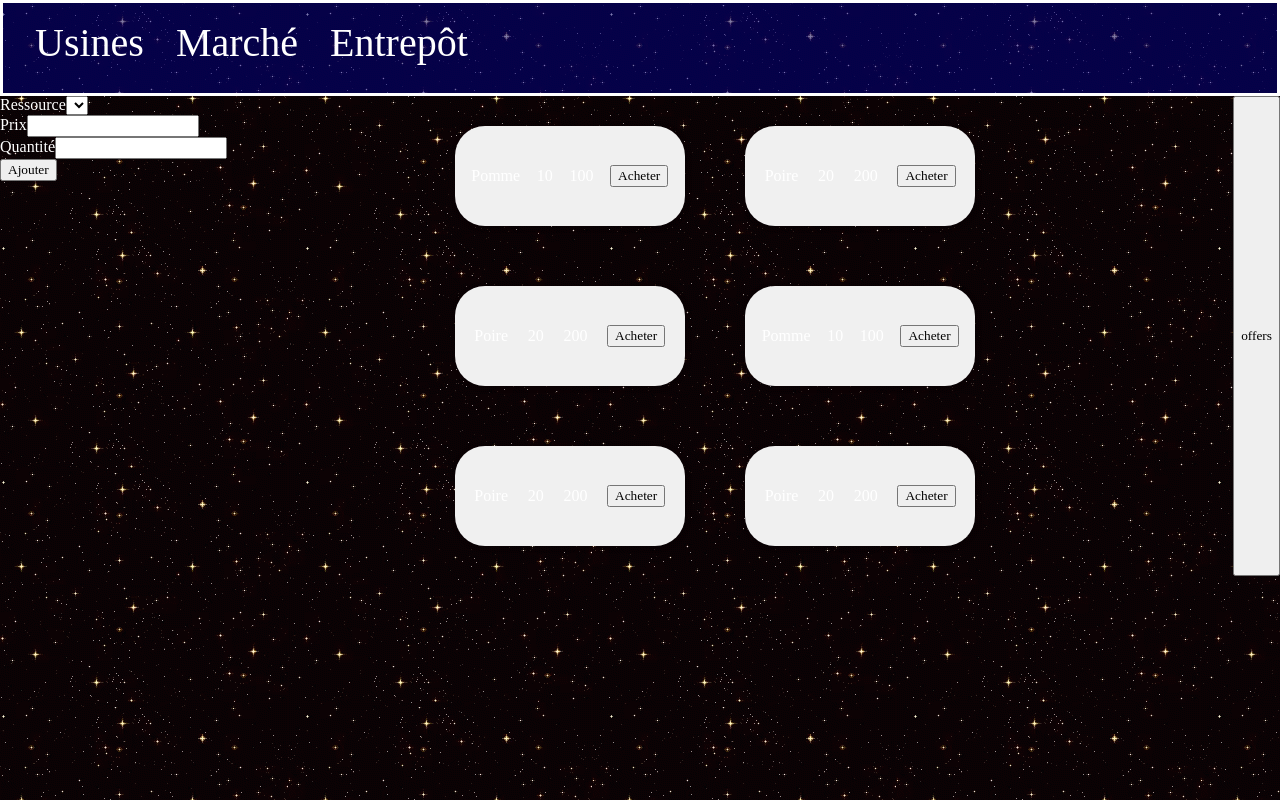
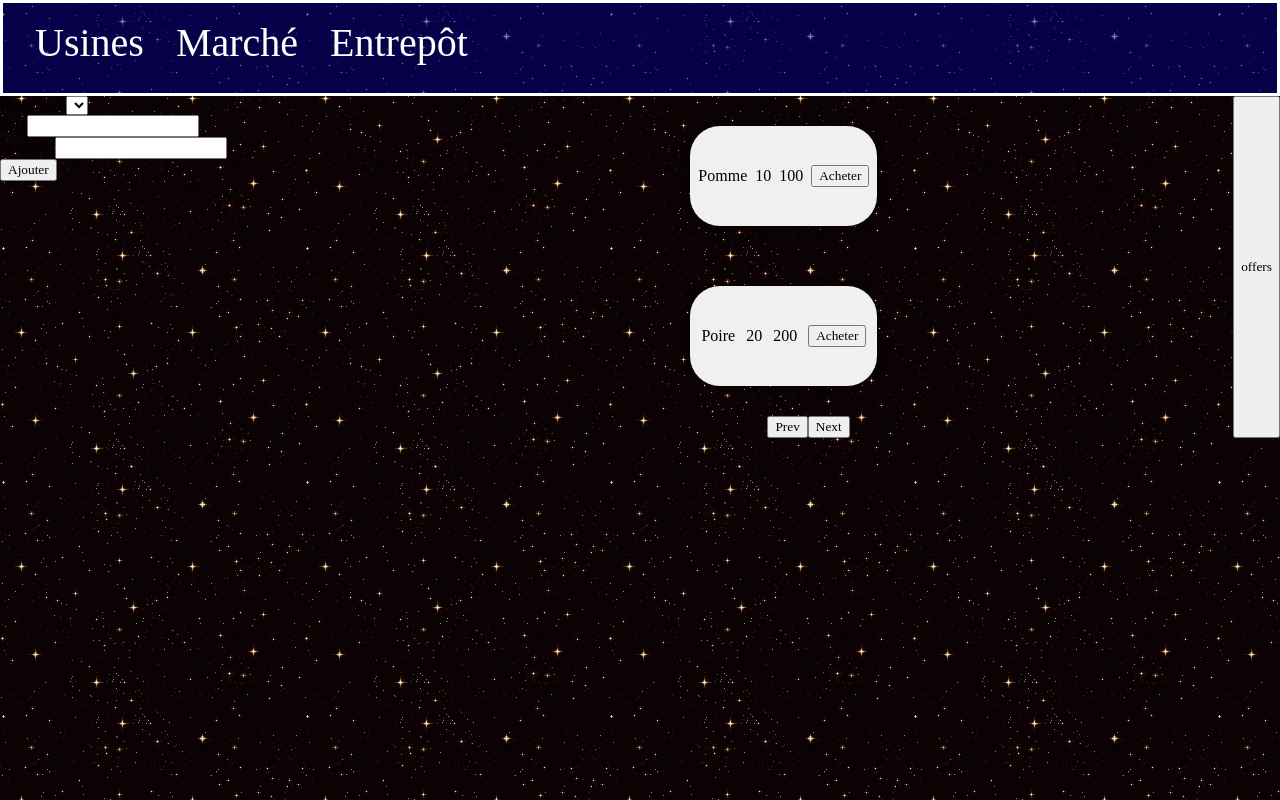
Before and after one commit to MohamedNiaissa/Idle-game, a Vue app: page /market in a window 1280 px wide. Built offline with nearby package versions, Linux system fonts and the light colour scheme; a web font is replaced by a local one.

Commit message:
pagination fix

```diff
--- a/src/components/OffreComp.vue
+++ b/src/components/OffreComp.vue
@@ -30,7 +30,7 @@
 
 <style>
     .offer{
-        width: 30%;
+        width: 187px;
         height: 100px;
         display: flex;
         justify-content: space-evenly;
--- a/src/views/MarketView.vue
+++ b/src/views/MarketView.vue
@@ -20,8 +20,14 @@
                     <button @click="submit">Ajouter</button>
                 </div>
             </div>
-            <div class="offers">
-                <OffreComp v-for="(offer, index) in this.offers" :key="index" v-bind:offers="offer" />
+            <div class="offersandbtns">
+                <div class="offers">
+                    <OffreComp v-for="(offer, index) in this.offers.slice(p,n)" :key="index" v-bind:offers="offer" />
+                </div>
+                <div class="btns">
+                    <button @click = "Prev"  > Prev </button>
+                    <button @click = "Next"> Next </button>
+                </div>
             </div>
             <button @click="this.getAllRessources()"> offers </button>
         </div>
@@ -31,7 +37,6 @@
 <script>
 
 import { mapActions, mapState } from 'pinia'
-//import useTradesStore from "../stores/trades.js"
 import useRessourcesStore from "../stores/ressources.js"
 import useTradesStore from "../stores/trades.js"
 import OffreComp from '../components/OffreComp.vue'
@@ -54,7 +59,24 @@ export default {
                 quantity: this.quantity,
                 price: this.price
             })
+        },
+        Prev(){
+
+            if(this.p > 0 ){
+                this.p -= 2;
+                this.n -= 2;
+                console.log(this.p,this.n)
+            }
+        },
+        Next(){
+            if(this.offers.length > this.n){
+                this.p += 2;
+                this.n += 2;
+                console.log(this.p,this.n)
+            }
         }
+
+
     },
     computed: {
         ...mapState(useRessourcesStore, ['ressources'])
@@ -65,6 +87,8 @@ export default {
     data() {
         //[{id: 1, name: "bitcoin",…}, {id: 2, name: "Fer",…}, {id: 3, name: "Bois",…}]
         return{
+            p : 0,
+            n : 2,
             offers: [
                 {
                     id: 1,
@@ -109,9 +133,15 @@ export default {
 </script>
 
 <style>
+    .offersandbtns{
+        display: flex;
+        flex-direction: column;
+        align-items: center;
+    }
     .market {
         display: flex;
         justify-content: space-between;
+        color: black;
     }
     .form {
         width: 30%;
```
